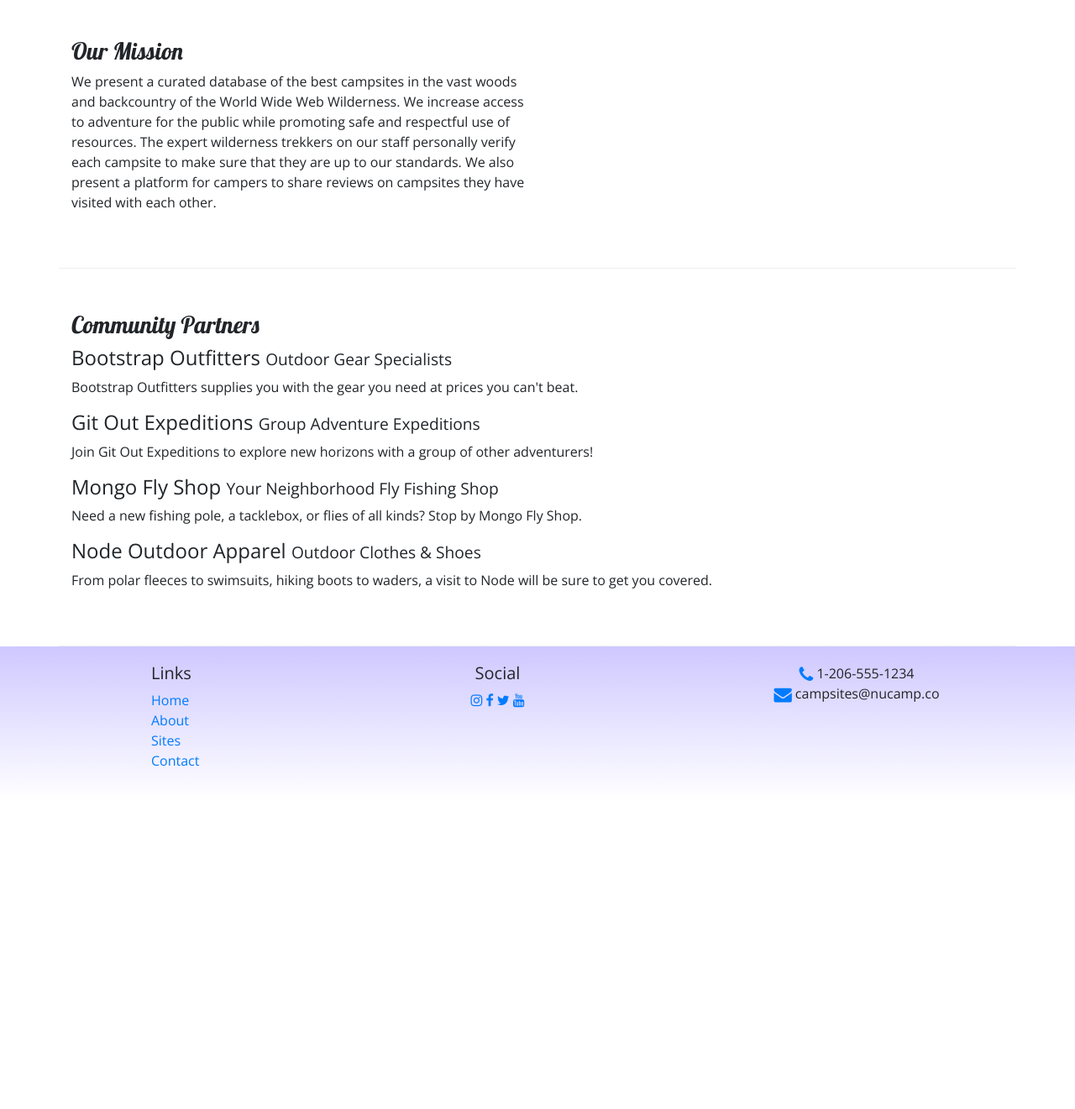
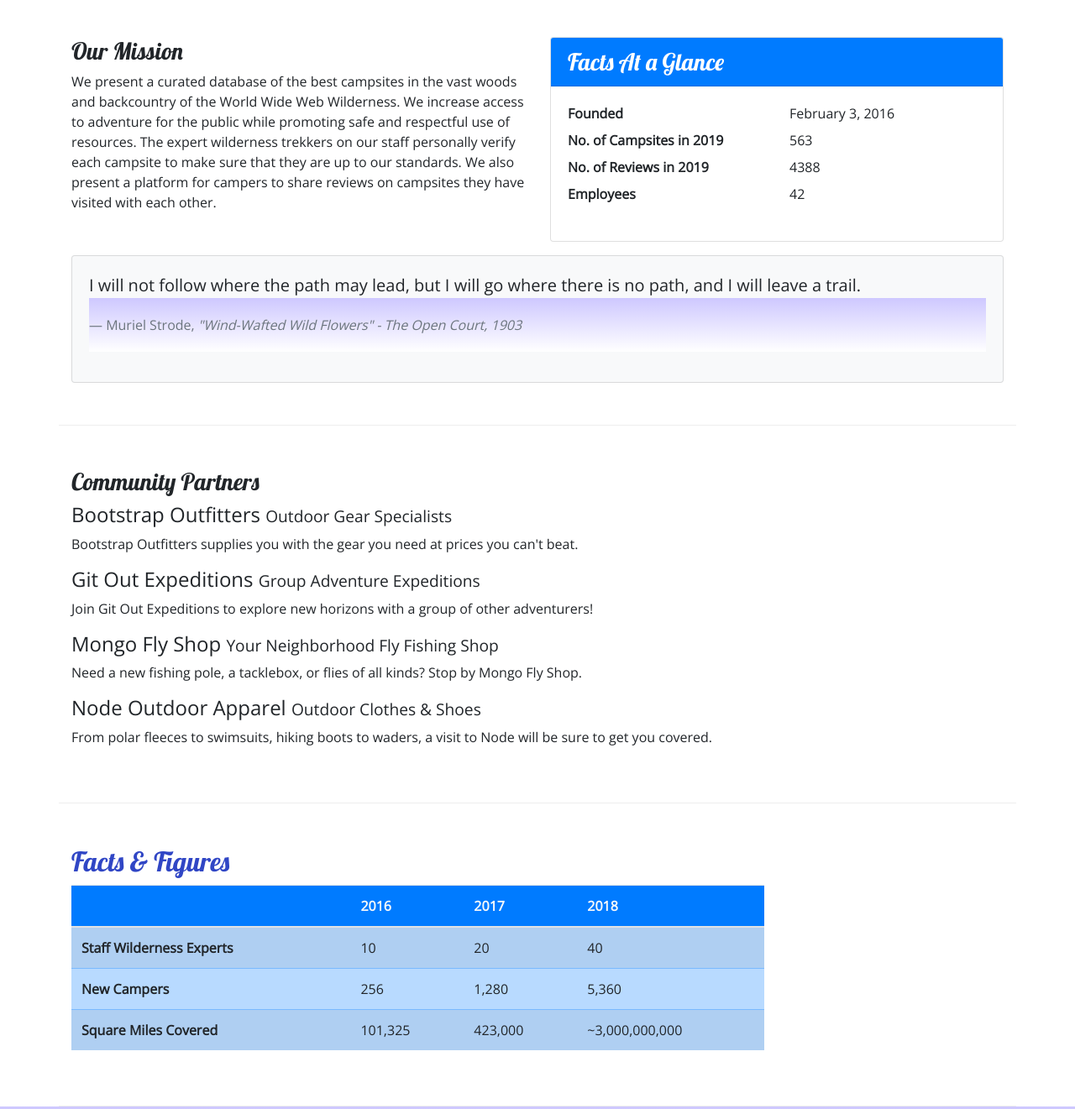
Before and after one commit to salihsarikaya/NuCamp, a website: page aboutus.html in a window 1280 px wide. Shown: the part 360-1681 px from the top of the page at 84% size. Before the commit the page ends 1314 px from the top, so only its background shows below. Drawn offline with nearby package versions, Linux system fonts and the light colour scheme.

Commit message:
“TablesandCards2”

```diff
--- a/aboutus.html
+++ b/aboutus.html
@@ -61,13 +61,38 @@
 
 
         <div class="row row-content">
-            <div class="col col-sm-6">
+            <div class="col-sm-6">
                 <h3>Our Mission</h3>
-                <p>We present a curated database of the best campsites in the vast woods and backcountry of the World
-                    Wide Web Wilderness. We increase access to adventure for the public while promoting safe and
-                    respectful use of resources. The expert wilderness trekkers on our staff personally verify each
-                    campsite to make sure that they are up to our standards. We also present a platform for campers to
-                    share reviews on campsites they have visited with each other.</p>
+                <p>We present a curated database of the best campsites in the vast woods and backcountry of the World Wide Web Wilderness. We increase access to adventure for the public while promoting safe and respectful use of resources. The expert wilderness trekkers on our staff personally verify each campsite to make sure that they are up to our standards. We also present a platform for campers to share reviews on campsites they have visited with  each other.</p>
+            </div>
+            <div class="col-sm-6">
+                <div class="card">
+                    <h3 class="card-header bg-primary text-white">Facts At a Glance</h3>
+                    <div class="card-body">
+                        <dl class="row">
+                            <dt class="col-6">Founded</dt>
+                            <dd class="col-6">February 3, 2016</dd>
+                            <dt class="col-6">No. of Campsites in 2019</dt>
+                            <dd class="col-6">563</dd>
+                            <dt class="col-6">No. of Reviews in 2019</dt>
+                            <dd class="col-6">4388</dd>
+                            <dt class="col-6">Employees</dt>
+                            <dd class="col-6">42</dd>
+                        </dl>
+                    </div>
+                </div>
+            </div>
+            <div class="col">
+                <div class="card bg-light mt-3">
+                    <blockquote class="blockquote card-body">
+                        <p class="mb-0">I will not follow where the path may lead, but I will go where there is no path, and I will leave a trail.</p>
+                        <footer class="blockquote-footer">Muriel Strode,
+                            <cite title="Source Title">"Wind-Wafted Wild Flowers" -
+                                The Open Court, 1903
+                            </cite>
+                        </footer>
+                    </blockquote>
+        		</div>
             </div>
         </div>
 
@@ -93,10 +118,49 @@
                 </div>
             </div>
         </div>
+
+        <div class="row row-content">
+            <div class="col-sm-9">
+            	<h2>Facts &amp; Figures</h2>
+            	<div class="table-responsive">
+               	    <table class="table table-striped">
+	                    <thead>
+	                        <tr class="bg-primary text-light">
+	                            <th></th>
+	                            <th>2016</th>
+	                            <th>2017</th>
+	                            <th>2018</th>
+	                        </tr>
+                    	</thead>
+	                    <tbody class="table-primary">
+                            <tr>
+                                <th>Staff Wilderness Experts</th>
+                                <td>10</td>
+                                <td>20</td>
+                                <td>40</td>
+                            </tr>
+                            <tr>
+                                <th>New Campers</th>
+                                <td>256</td>
+                                <td>1,280</td>
+                                <td>5,360</td>
+                            </tr>
+                            <tr>
+                                <th>Square Miles Covered</th>
+                                <td>101,325</td>
+                                <td>423,000</td>
+                                <td>~3,000,000,000</td>
+                            </tr>
+                        </tbody>
+                    </table>
+                </div>
+            </div>
+       </div>
+
     </div>
     </div>
 
-    <footer>
+    <footer class="site-footer">
         <div class="container">
             <div class="row">
                 <div class="col-4 col-sm-2 offset-1">
--- a/css/styles.css
+++ b/css/styles.css
@@ -35,3 +35,8 @@ footer {
 .navbar{
     background-color: #901CAD;
 }
+
+.site-footer{
+    background-image: linear-gradient(#CEC8FF, white);
+    padding: 20px 0;
+}
```
Also changed, not shown: contactus.html (+1 -1 lines), index.html (+1 -1 lines), img/bootstrap-thumb.png (added), img/breadcrumb-trail-thumb.jpg (added), img/breadcrumb-trail.jpg (added), img/chrome-river-thumb.jpg (added), img/chrome-river.jpg (added), img/logo.png (added), img/react-lake-thumb.jpg (added), img/react-lake.jpg (added).
